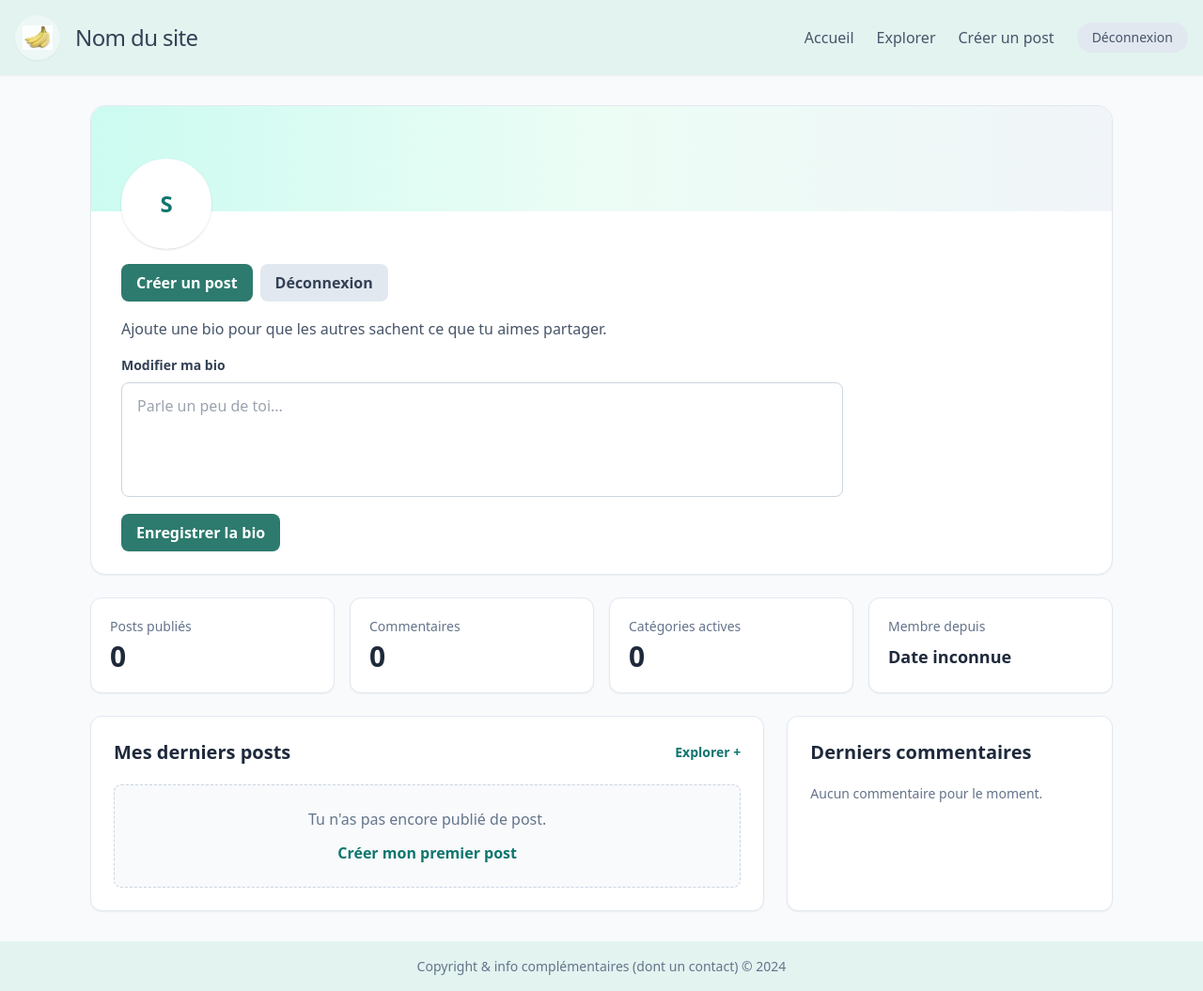
After one commit to NathanDM123/magicMakerSite, a Flask app: page /profil in a window 1280 px wide. The commit adds this page. Shown: the whole page at 94% size. Run offline with Flask 3, Linux system fonts and the light colour scheme; the visitor is signed in with stand-in values (Sample User, id 1); some libraries are stand-ins or nearby versions.

Commit message:
zdqzdsqzdqsdsqdsqdsqd

```diff
--- a/main.py
+++ b/main.py
@@ -1,4 +1,4 @@
-from flask import Flask, render_template, redirect, url_for, session, request, abort
+from flask import Flask, render_template, redirect, url_for, session, request, abort, flash
 import os
 import pymongo
 import bcrypt
@@ -115,7 +115,8 @@ def register():
                 "username": user,
                 "password": pswd_hash,
                 "email": "no_mail",
-                "role": "user"
+                "role": "user",
+                "favoris": []
             })
 
             session['util'] = str(result.inserted_id)
@@ -155,6 +156,9 @@ def login():
 
         if not user_found or not bcrypt.checkpw(pswd.encode('utf-8'), user_found['password']):
             return render_template("login.html", erreur="Identifiants incorrects")
+
+        if 'favoris' not in user_found:
+            db_utils.update_one({'_id': user_found['_id']}, {'$set': {'favoris': []}})
 
         session['util'] = str(user_found['_id'])
         session['username'] = user_found['username']
@@ -199,7 +203,8 @@ def verify_email():
             "username": pending_user['user'],
             "password": pending_user['password'],
             "email": pending_user['email'],
-            "role": "user"
+            "role": "user",
+            "favoris": []
         })
 
         db_pendingu.delete_one({"_id": pending_user["_id"]})
@@ -270,9 +275,15 @@ def view_post(categorie, post_id):
         if not post:
             abort(404)
 
+        est_en_favori = False
+        if session.get('util'):
+            utilisateur = db_utils.find_one({'_id': ObjectId(session['util'])}, {'favoris': 1})
+            favoris = utilisateur.get('favoris', []) if utilisateur else []
+            est_en_favori = any(str(f) == post_id for f in favoris)
+
         comments = list(db_comments.find({"post_id": ObjectId(post_id)}).sort("created_at", -1))
 
-        return render_template('view_post.html', post=post, comments=comments)
+        return render_template('view_post.html', post=post, comments=comments, est_en_favori=est_en_favori)
     except (InvalidId, TypeError):
         abort(404)
 
@@ -316,4 +327,101 @@ def add_comment(post_id):
     return redirect(request.referrer)
 
 
+
+
+@app.route('/favori/<id>', methods=['POST'])
+def toggle_favori(id):
+    if not session.get('util'):
+        return redirect(url_for('login'))
+
+    try:
+        annonce_id = ObjectId(id)
+        utilisateur_id = ObjectId(session['util'])
+
+        if not db_posts.find_one({'_id': annonce_id}):
+            abort(404)
+
+        utilisateur = db_utils.find_one({'_id': utilisateur_id}, {'favoris': 1})
+        if not utilisateur:
+            return redirect(url_for('login'))
+
+        favoris = utilisateur.get('favoris', [])
+        deja_favori = any(str(f) == id for f in favoris)
+
+        if deja_favori:
+            db_utils.update_one({'_id': utilisateur_id}, {'$pull': {'favoris': annonce_id}})
+        else:
+            db_utils.update_one({'_id': utilisateur_id}, {'$addToSet': {'favoris': annonce_id}})
+
+        post = db_posts.find_one({'_id': annonce_id})
+        if post:
+            return redirect(request.referrer or url_for('view_post', categorie=post['categorie'], post_id=id))
+
+        return redirect(request.referrer or url_for('index'))
+    except (InvalidId, TypeError):
+        abort(404)
+
+######################################
+############### FAVORIS ##############
+######################################
+
+# Page des favoris de l'utilisateur connecté
+@app.route('/mes-favoris')
+def mes_favoris():
+    if not session.get('util'):
+        return redirect(url_for('login'))
+
+    try:
+        utilisateur = db_utils.find_one({'_id': ObjectId(session['util'])}, {'favoris': 1})
+        if not utilisateur:
+            return redirect(url_for('login'))
+
+        ids_favoris_raw = utilisateur.get('favoris', [])
+        ids_favoris = []
+        for fav_id in ids_favoris_raw:
+            if isinstance(fav_id, ObjectId):
+                ids_favoris.append(fav_id)
+            else:
+                try:
+                    ids_favoris.append(ObjectId(str(fav_id)))
+                except InvalidId:
+                    continue
+
+        posts_favoris = list(db_posts.find({'_id': {'$in': ids_favoris}}).sort('created_at', -1))
+
+        return render_template('mes_favoris.html', posts=posts_favoris)
+    except (InvalidId, TypeError):
+        abort(404)
+
+
+######################################
+############### PROFIL ###############
+######################################
+
+@app.route('/profil', methods=['GET'])
+def profil():
+    if 'util' not in session:
+        return redirect(url_for('login'))
+
+    return render_template('profil.html')
+
+@app.route('/update-bio', methods=['POST'])
+def update_bio():
+    if 'util' not in session:
+        return redirect(url_for('login'))
+
+    user = session['util']
+    new_bio = request.form.get('bio', '').strip()
+
+    db_utils.update_one(
+        {"username": user},
+        {"$set": {"bio": new_bio}}
+    )
+
+    return redirect(url_for("profil"))
+
+
+
+
+
 app.run(host="127.0.0.1", port=81) # A CHANGER EN PROD PAS DE 127.0.0.1!!! -> 0.0.0.0 en prod
--- /dev/null
+++ b/templates/profil.html
@@ -0,0 +1,134 @@
+{% extends "base.html" %}
+
+{% block title %}Mon profil{% endblock %}
+
+{% block content %}
+<main class="flex-grow w-full max-w-6xl mx-auto p-4 sm:p-6 lg:p-8">
+    <section class="bg-white rounded-2xl border border-slate-200 shadow-sm overflow-hidden mb-6">
+        <div class="h-28 bg-gradient-to-r from-teal-100 via-emerald-50 to-slate-100"></div>
+
+        <div class="px-5 sm:px-8 pb-6 -mt-14">
+            <div class="w-24 h-24 rounded-full bg-white border-4 border-white shadow flex items-center justify-center text-2xl font-bold text-teal-700">
+                {{ (user.username[0] if user and user.username else session.get('username', 'U')[0])|upper }}
+            </div>
+
+            <div class="mt-4 flex flex-col lg:flex-row lg:items-end lg:justify-between gap-4">
+                <div class="flex flex-wrap gap-2">
+                    <a href="{{ url_for('create_post') }}" class="bg-[#2d7a6e] hover:bg-[#246359] text-white font-semibold px-4 py-2 rounded-lg transition">
+                        Créer un post
+                    </a>
+                    <a href="{{ url_for('logout') }}" class="bg-slate-200 hover:bg-slate-300 text-slate-700 font-semibold px-4 py-2 rounded-lg transition">
+                        Déconnexion
+                    </a>
+                </div>
+            </div>
+
+            <p class="mt-4 text-slate-600 leading-relaxed max-w-3xl">
+                {{ user.bio if user and user.bio else 'Ajoute une bio pour que les autres sachent ce que tu aimes partager.' }}
+            </p>
+
+            <form action="{{ url_for('update_bio') }}" method="POST" class="mt-4 max-w-3xl">
+                <label for="bio" class="block text-sm font-semibold text-slate-700 mb-2">Modifier ma bio</label>
+                <textarea
+                    id="bio"
+                    name="bio"
+                    rows="4"
+                    maxlength="300"
+                    placeholder="Parle un peu de toi..."
+                    class="w-full px-4 py-3 border border-slate-300 rounded-lg focus:ring-2 focus:ring-[#2d7a6e] outline-none resize-none"
+                >{{ user.bio if user and user.bio else '' }}</textarea>
+                <div class="mt-3">
+                    <button type="submit" class="bg-[#2d7a6e] hover:bg-[#246359] text-white font-semibold px-4 py-2 rounded-lg transition">
+                        Enregistrer la bio
+                    </button>
+                </div>
+            </form>
+        </div>
+    </section>
+
+    <section class="grid grid-cols-1 sm:grid-cols-2 lg:grid-cols-4 gap-4 mb-6">
+        <article class="bg-white rounded-xl border border-slate-200 shadow-sm p-5">
+            <p class="text-sm text-slate-500">Posts publiés</p>
+            <p class="text-3xl font-bold text-slate-800 mt-1">{{ stats.posts_count if stats else 0 }}</p>
+        </article>
+
+        <article class="bg-white rounded-xl border border-slate-200 shadow-sm p-5">
+            <p class="text-sm text-slate-500">Commentaires</p>
+            <p class="text-3xl font-bold text-slate-800 mt-1">{{ stats.comments_count if stats else 0 }}</p>
+        </article>
+
+        <article class="bg-white rounded-xl border border-slate-200 shadow-sm p-5">
+            <p class="text-sm text-slate-500">Catégories actives</p>
+            <p class="text-3xl font-bold text-slate-800 mt-1">{{ stats.categories_count if stats else 0 }}</p>
+        </article>
+
+        <article class="bg-white rounded-xl border border-slate-200 shadow-sm p-5">
+            <p class="text-sm text-slate-500">Membre depuis</p>
+            <p class="text-lg font-semibold text-slate-800 mt-2">
+                {{ user.created_at.strftime('%d/%m/%Y') if user and user.created_at else 'Date inconnue' }}
+            </p>
+        </article>
+    </section>
+
+    <section class="grid grid-cols-1 lg:grid-cols-3 gap-6">
+        <div class="lg:col-span-2 bg-white rounded-xl border border-slate-200 shadow-sm p-6">
+            <div class="flex items-center justify-between mb-5">
+                <h3 class="text-xl font-bold text-slate-800">Mes derniers posts</h3>
+                <a href="{{ url_for('categories') }}" class="text-sm font-semibold text-teal-700 hover:text-teal-800 transition">
+                    Explorer +
+                </a>
+            </div>
+
+            <div class="space-y-4">
+                {% if recent_posts %}
+                    {% for post in recent_posts %}
+                    <article class="border border-slate-200 rounded-lg p-4 hover:border-teal-300 hover:shadow-sm transition">
+                        <div class="flex flex-wrap items-center gap-2 text-xs sm:text-sm text-slate-500 mb-2">
+                            <span class="font-semibold text-[#2d7a6e]">c/{{ post.categorie }}</span>
+                            <span>-</span>
+                            <span>{{ post.created_at.strftime('%d/%m/%Y') if post.created_at else 'date inconnue' }}</span>
+                        </div>
+
+                        <h4 class="text-lg font-semibold text-slate-800 leading-snug">
+                            <a href="{{ url_for('view_post', categorie=post.categorie, post_id=post._id) }}" class="hover:text-teal-700 transition">
+                                {{ post.titre }}
+                            </a>
+                        </h4>
+
+                        <p class="text-slate-600 mt-2 line-clamp-2">
+                            {{ post.description }}
+                        </p>
+                    </article>
+                    {% endfor %}
+                {% else %}
+                    <div class="bg-slate-50 border border-dashed border-slate-300 rounded-lg p-6 text-center">
+                        <p class="text-slate-500">Tu n'as pas encore publié de post.</p>
+                        <a href="{{ url_for('create_post') }}" class="inline-block mt-3 text-teal-700 font-semibold hover:underline">
+                            Créer mon premier post
+                        </a>
+                    </div>
+                {% endif %}
+            </div>
+        </div>
+
+        <aside class="bg-white rounded-xl border border-slate-200 shadow-sm p-6">
+            <h3 class="text-xl font-bold text-slate-800 mb-5">Derniers commentaires</h3>
+
+            <div class="space-y-4">
+                {% if recent_comments %}
+                    {% for comment in recent_comments %}
+                    <div class="border-l-2 border-teal-200 pl-3">
+                        <p class="text-slate-700 text-sm leading-relaxed">{{ comment.contenu }}</p>
+                        <p class="text-xs text-slate-500 mt-1">
+                            {{ comment.created_at.strftime('%d/%m/%Y %H:%M') if comment.created_at else 'date inconnue' }}
+                        </p>
+                    </div>
+                    {% endfor %}
+                {% else %}
+                    <p class="text-slate-500 text-sm">Aucun commentaire pour le moment.</p>
+                {% endif %}
+            </div>
+        </aside>
+    </section>
+</main>
+{% endblock %}
```
Also changed, not shown: templates/mes_favoris.html (added, +36 -0 lines), templates/view_post.html (+16 -0 lines).
